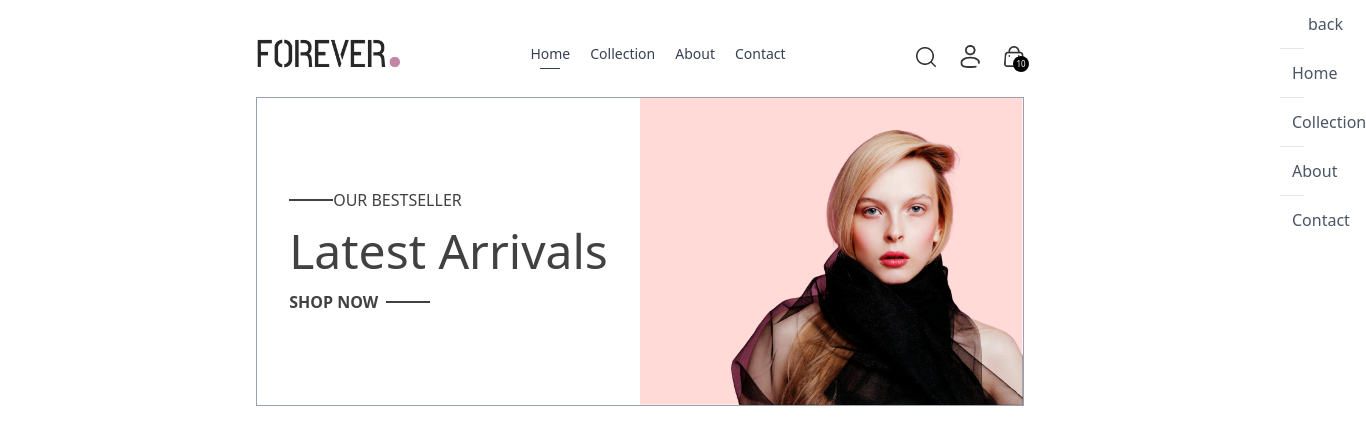
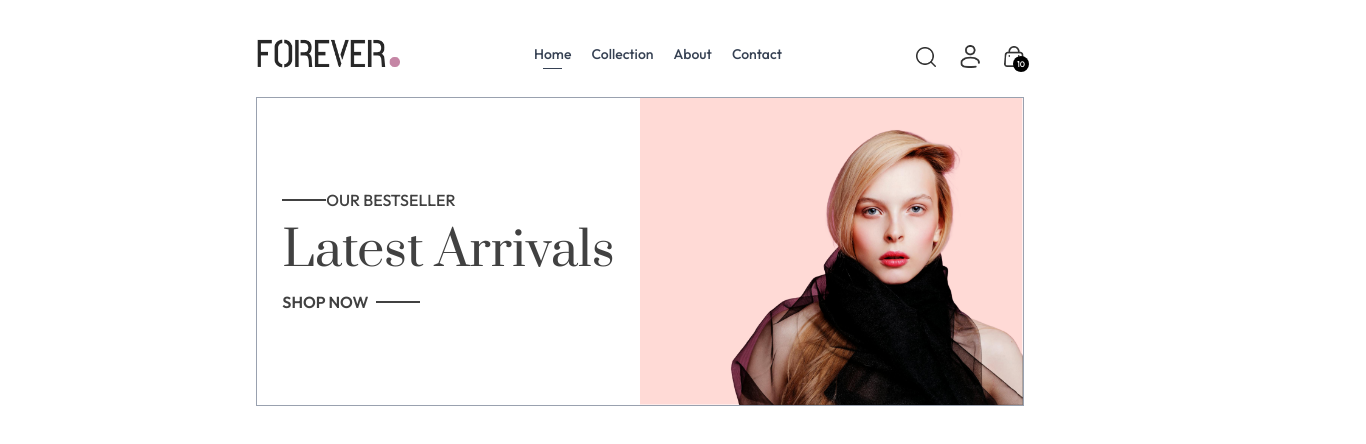
Before and after one commit to himanshu-mishu/jewellers, a React (Vite) app in the folder frontend/: page / in a window 1280 px wide. Shown: the top 444 px of the page, 1366 px wide, since content can reach past the window. Built offline with nearby package versions, Linux system fonts and the light colour scheme.

Commit message:
added LatestCollection component

```diff
--- a/frontend/src/components/Hero.jsx
+++ b/frontend/src/components/Hero.jsx
@@ -8,13 +8,13 @@
       <div className='w-full sm:w-1/2 flex items-center justify-center py-10 sm:py-0'>
       <div className='text-[#414141]'>
         <div className='flex items-center gap'>
-            <p className='w-8 md:w-11 h-[2px] bg-[#414141]'></p>
+            <p className='w-8 md:w-11 h-0.5 bg-[#414141]'></p>
             <p className='font-medium text-sm md:text-base'>OUR BESTSELLER</p>
         </div>
-        <h1 className='text-3xl sm:py3 lg:text-5xl leading-relaxed'>Latest Arrivals</h1>
+        <h1 className='prata-regular text-3xl sm:py3 lg:text-5xl leading-relaxed'>Latest Arrivals</h1>
         <div className='flex items-center gap-2'>
         <p className='font-semibold text-sm md:text-base'>SHOP NOW</p>
-        <p className='w-8 md:w-11 h-[2px] bg-[#414141]'></p>
+        <p className='w-8 md:w-11 h-0.5 bg-[#414141]'></p>
         </div>
         </div>
       </div>
--- /dev/null
+++ b/frontend/src/components/LatestCollection.jsx
@@ -0,0 +1,18 @@
+import React , {useContext} from 'react'
+import { ShopContext } from '../context/ShopContext';
+
+
+const LatestCollection = () => {
+
+    const {products}= useContext(ShopContext);
+
+    console.log(products);
+
+  return (
+    <div>
+
+    </div>
+  )
+}
+
+export default LatestCollection
--- a/frontend/src/components/Navbar.jsx
+++ b/frontend/src/components/Navbar.jsx
@@ -61,7 +61,7 @@
         <img onClick={()=>setVisible(true)} src={assets.menu_icon} alt="menu" className="w-5 cursor-pointer sm:hidden" />
       </div>
       {/* sidebarmenu for small screens */}
-     <div className={`absolute top-0 right-0 bottom-0 bg-white transition-all ${visible?'w-full':'w-0'} `}>
+<div className={`absolute top-0 right-0 bottom-0 bg-white transition-all ${visible ? 'w-full' : 'hidden'} `}>
       <div className="flex flex-col text-gray-600">
         <div onClick={()=>setVisible(false)} className="flex items-center gap-4 p-3 cursor-pointer">
           <img src={assets.dropdown_icon} alt="drop_down" className="h-4 rotate-180" />
--- /dev/null
+++ b/frontend/src/context/ShopContext.jsx
@@ -0,0 +1,25 @@
+import { createContext } from "react";
+import { products } from "../assets/assets";
+
+
+
+export const ShopContext= createContext();
+export const ShopContextProvider= (props)=>{
+
+const currency = "INR";
+const delivery_fee= 50;
+
+
+    const value= {
+        products, currency, delivery_fee
+    };
+
+    return (
+        <ShopContext.Provider value={value}>
+            {props.children}
+        </ShopContext.Provider>
+    )
+
+}
+
+export default ShopContextProvider;
--- a/frontend/src/index.css
+++ b/frontend/src/index.css
@@ -1,5 +1,16 @@
+@import url("https://fonts.googleapis.com/css2?family=Outfit:wght@100..900&family=Prata&display=swap");
 @import "tailwindcss";
 
 a.active hr {
   display: block;
 }
+
+* {
+  font-family: outfit;
+}
+
+.prata-regular {
+  font-family: "Prata", serif;
+  font-weight: 400;
+  font-style: normal;
+}
--- a/frontend/src/main.jsx
+++ b/frontend/src/main.jsx
@@ -4,9 +4,14 @@
 import App from "./App.jsx";
 import "./index.css";
 import { BrowserRouter } from "react-router-dom";
+import ShopContextProvider from "./context/ShopContext.jsx";
 
 createRoot(document.getElementById("root")).render(
-  <BrowserRouter>
-    <App />
-  </BrowserRouter>,
+<BrowserRouter>
+<ShopContextProvider>
+
+      <App />
+
+</ShopContextProvider>
+</BrowserRouter>,
 );
--- a/frontend/src/pages/Home.jsx
+++ b/frontend/src/pages/Home.jsx
@@ -1,9 +1,11 @@
 import React from "react";
 import Hero from "../components/Hero";
+import LatestCollection from "../components/LatestCollection";
 
 const Home = () => {
   return <div>
     <Hero />
+    <LatestCollection/>
   </div>;
 };
 
```
